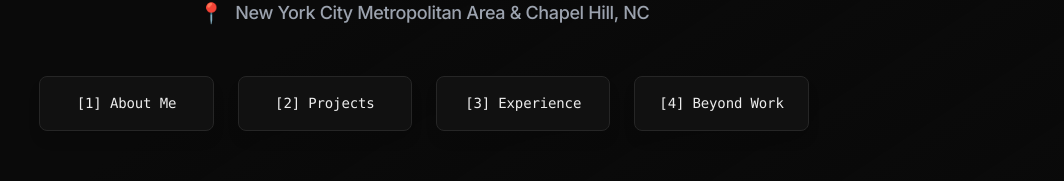
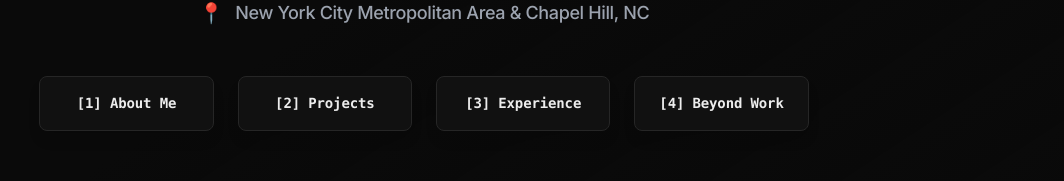
Before and after one commit to riokuchlyan/PortfolioWebsite, a Next.js app: page / in a window 1280 px wide. Shown: the part 464-645 px from the top of the page, without its empty margins (216-1280 px from the left). Built offline with nearby package versions, Linux system fonts and the light colour scheme.

Commit message:
Update text content for improved accessibility and consistency. Changed apostrophes to HTML entities in the About Me and Projects pages, and adjusted font weight in the Home page code blocks for better visual hierarchy.

```diff
--- a/src/app/about-me/page.tsx
+++ b/src/app/about-me/page.tsx
@@ -91,7 +91,7 @@ export default function AboutMe() {
 
                     <section className="fade-in-delayed">
                         <div className="text-center mb-12">
-                            <h2 className="text-2xl font-semibold mb-4 text-foreground">Let's Connect</h2>
+                            <h2 className="text-2xl font-semibold mb-4 text-foreground">Let&apos;s Connect</h2>
                             <p className="text-muted text-lg leading-relaxed font-normal">
                                 Reach out to me on any of these platforms
                             </p>
--- a/src/app/page.tsx
+++ b/src/app/page.tsx
@@ -92,7 +92,7 @@ export default function Home() {
                 className="group inline-block slide-in-left"
                 style={{ animationDelay: '0.1s' }}
               >
-                <code className="inline-block w-full px-6 py-4 group-hover:bg-accent group-hover:text-white group-hover:border-accent transition-all duration-300 hover:scale-105 text-center font-mono text-sm font-medium shadow-lg hover:shadow-2xl hover:shadow-accent/25">
+                <code className="inline-block w-full px-6 py-4 group-hover:bg-accent group-hover:text-white group-hover:border-accent transition-all duration-300 hover:scale-105 text-center font-mono text-sm font-semibold shadow-lg hover:shadow-2xl hover:shadow-accent/25">
                   [1] About Me
                 </code>
               </Link>
@@ -102,7 +102,7 @@ export default function Home() {
                 className="group inline-block slide-in-left"
                 style={{ animationDelay: '0.2s' }}
               >
-                <code className="inline-block w-full px-6 py-4 group-hover:bg-accent group-hover:text-white group-hover:border-accent transition-all duration-300 hover:scale-105 text-center font-mono text-sm font-medium shadow-lg hover:shadow-2xl hover:shadow-accent/25">
+                <code className="inline-block w-full px-6 py-4 group-hover:bg-accent group-hover:text-white group-hover:border-accent transition-all duration-300 hover:scale-105 text-center font-mono text-sm font-semibold shadow-lg hover:shadow-2xl hover:shadow-accent/25">
                   [2] Projects
                 </code>
               </Link>
@@ -112,7 +112,7 @@ export default function Home() {
                 className="group inline-block slide-in-right"
                 style={{ animationDelay: '0.3s' }}
               >
-                <code className="inline-block w-full px-6 py-4 group-hover:bg-accent group-hover:text-white group-hover:border-accent transition-all duration-300 hover:scale-105 text-center font-mono text-sm font-medium shadow-lg hover:shadow-2xl hover:shadow-accent/25">
+                <code className="inline-block w-full px-6 py-4 group-hover:bg-accent group-hover:text-white group-hover:border-accent transition-all duration-300 hover:scale-105 text-center font-mono text-sm font-semibold shadow-lg hover:shadow-2xl hover:shadow-accent/25">
                   [3] Experience
                 </code>
               </Link>
@@ -122,7 +122,7 @@ export default function Home() {
                 className="group inline-block slide-in-right"
                 style={{ animationDelay: '0.4s' }}
               >
-                <code className="inline-block w-full px-6 py-4 group-hover:bg-accent group-hover:text-white group-hover:border-accent transition-all duration-300 hover:scale-105 text-center font-mono text-sm font-medium shadow-lg hover:shadow-2xl hover:shadow-accent/25">
+                <code className="inline-block w-full px-6 py-4 group-hover:bg-accent group-hover:text-white group-hover:border-accent transition-all duration-300 hover:scale-105 text-center font-mono text-sm font-semibold shadow-lg hover:shadow-2xl hover:shadow-accent/25">
                   [4] Beyond Work
                 </code>
               </Link>
--- a/src/app/projects/page.tsx
+++ b/src/app/projects/page.tsx
@@ -73,7 +73,7 @@ export default function Projects() {
                 <header className="text-center mb-16 sm:mb-20 fade-in-delayed">
                     <h1 className="mb-4 sm:mb-6 mt-24 sm:mt-32 font-bold">PROJECTS</h1>
                     <p className="text-foreground/80 text-base sm:text-lg max-w-2xl mx-auto leading-relaxed font-normal">
-                        A collection of projects I've built, ranging from web applications to mobile apps and utilities
+                        A collection of projects I&apos;ve built, ranging from web applications to mobile apps and utilities
                     </p>
                 </header>
 
```
